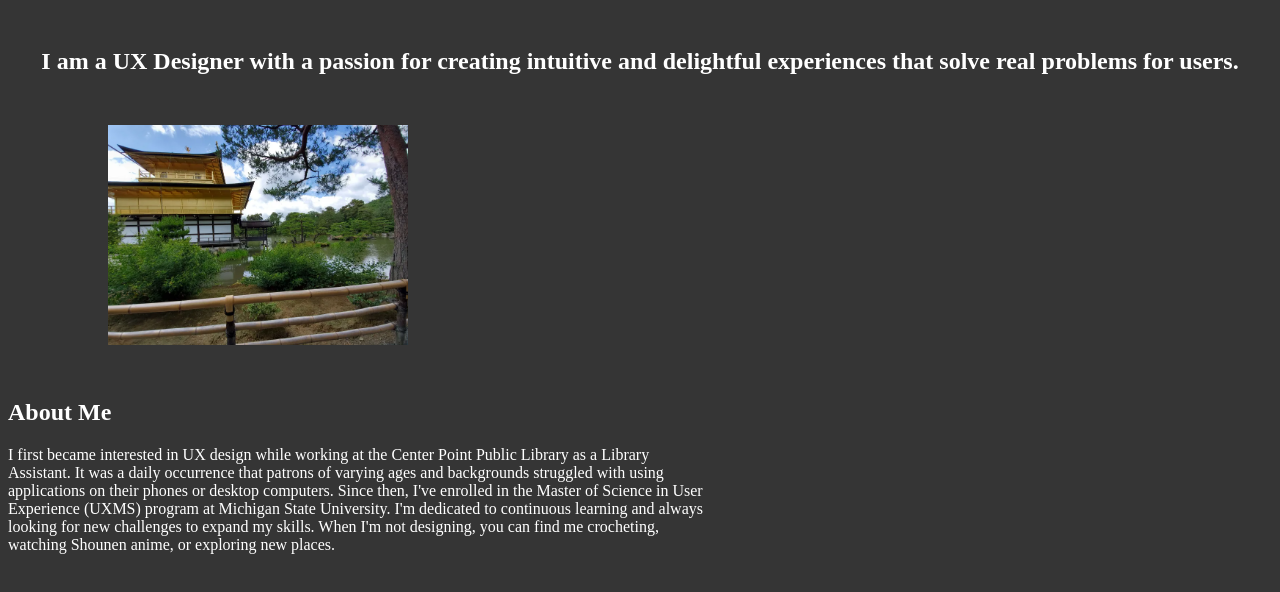
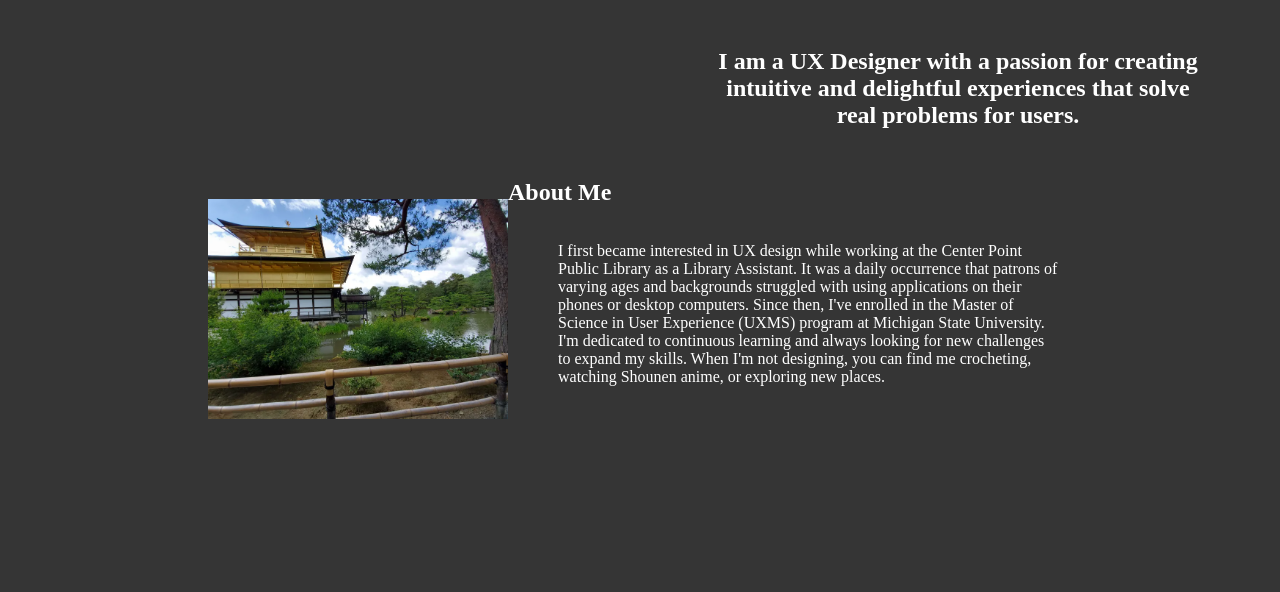
Before and after one commit to stinso65/4.5_lab_assignment, a plain HTML site: page index.html in a window 1280 px wide. Shown: the part 110-702 px from the top of the page. Drawn offline with Linux system fonts and the light colour scheme.

Commit message:
played around with divs for 2 hours

```diff
--- a/index.html
+++ b/index.html
@@ -14,11 +14,13 @@
     </div>
     <div class="image">
         <img alt="a picture of the Golden Temple in Kyoto, Japan" src="golden temple japan.PNG" width="300" height="220" />
-      </div>
+    </div>
+    <div class="about">
+      <h2>About Me</h2>
+    </div>
     <div class="maintext">
-        <h2>About Me</h2>
-          <p>I first became interested in UX design while working at the Center Point Public Library as a Library Assistant. It was a daily occurrence that patrons of varying ages and backgrounds struggled with using applications on their phones or desktop computers.
-          Since then, I've enrolled in the Master of Science in User Experience (UXMS) program at Michigan State University. I'm dedicated to continuous learning and always looking for new challenges to expand my skills. When I'm not designing, you can find me crocheting, watching Shounen anime, or exploring new places. </p>
+        <p>I first became interested in UX design while working at the Center Point Public Library as a Library Assistant. It was a daily occurrence that patrons of varying ages and backgrounds struggled with using applications on their phones or desktop computers.
+        Since then, I've enrolled in the Master of Science in User Experience (UXMS) program at Michigan State University. I'm dedicated to continuous learning and always looking for new challenges to expand my skills. When I'm not designing, you can find me crocheting, watching Shounen anime, or exploring new places. </p>
     </div>
     <script src="index.js"></script>
   </body>
--- a/screen.css
+++ b/screen.css
@@ -12,19 +12,25 @@ h1 {
 }
 .heading2 {
     text-align: center;
+    max-width: 500px;
+    margin-left: 700px;
 }
 h2 {
     color: #FFFFFF;
     padding-top: 30px;
 }
+.image {
+    float: left;
+    margin-left: 200px;
+    margin-top: 50px;
+    gap: 20px;
+}
+.about {
+    margin-left: 50px;
+}
 p {
     color: #FFFFFF;
+    display: inline-block;
+    inline-size: 500px;
+    margin-left: 50px;
 }
-.image {
-    margin-left: 100px;
-    margin-top: 50px;
-
-}
-.maintext {
-    text-align: left;
-    inline-size: 700px;
```
